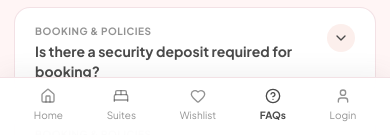
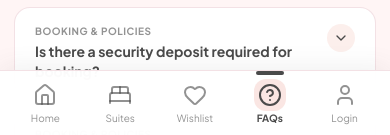
Before and after one commit to Jitendra-2848/Hotel_Management, a React (Create React App) app in the folder client/: page /faqs in a window 390 px wide. Shown: the part 707-842 px from the top of the page. Built offline with nearby package versions, Linux system fonts and the light colour scheme; no server answers.

Commit message:
fix(navigation): improve mobile bottom nav responsiveness and add active indicator strip

```diff
--- a/client/src/components/Header.tsx
+++ b/client/src/components/Header.tsx
@@ -105,62 +105,139 @@ export const Header: React.FC = () => {
         </div>
       </header>
 
-      {/* Truly Fully Fixed Bottom Navigation Bar for Mobile (< md) */}
+      {/* Truly Fully Fixed Bottom Navigation Bar for Mobile (< md) with Active Indicator Strip */}
       <nav
         aria-label="Mobile Navigation"
-        className="md:hidden fixed bottom-0 inset-x-0 z-50 bg-white/95 backdrop-blur-xl border-t border-[#E2B4BD]/40 px-3 sm:px-6 py-1.5 pb-[max(0.65rem,env(safe-area-inset-bottom))] shadow-[0_-4px_24px_rgba(74,74,74,0.08)] flex items-center justify-around w-full"
+        className="md:hidden fixed bottom-0 inset-x-0 z-50 bg-white/95 backdrop-blur-xl border-t border-[#E2B4BD]/40 px-2 sm:px-6 py-1 pb-[max(0.65rem,env(safe-area-inset-bottom))] shadow-[0_-4px_24px_rgba(74,74,74,0.08)] flex items-center justify-around w-full touch-manipulation select-none"
       >
         {/* 1. Home */}
+        {(() => {
+          const isHome = location.pathname === "/";
+          return (
             <Link
               to="/"
-          className={`flex flex-col items-center gap-1 transition py-1 ${location.pathname === "/" ? "text-[#4A4A4A] font-bold" : "text-[#4A4A4A]/60 hover:text-[#4A4A4A]"
+              className={`relative flex-1 min-w-[54px] py-1 flex flex-col items-center justify-center transition-all duration-150 active:scale-95 touch-manipulation ${
+                isHome ? "text-[#4A4A4A] font-bold" : "text-[#4A4A4A]/60 hover:text-[#4A4A4A]"
               }`}
             >
-          <HomeIcon className="w-4 h-4" />
-          <span className="text-[10px]">Home</span>
+              {isHome && (
+                <span className="absolute -top-1 w-7 h-1 bg-[#4A4A4A] rounded-full shadow-xs animate-in fade-in zoom-in-75 duration-200" />
+              )}
+              <div
+                className={`p-1 rounded-xl transition-all duration-200 ${
+                  isHome ? "bg-[#F7D6D0]/60 text-[#4A4A4A]" : "hover:bg-[#FFF5F5]"
+                }`}
+              >
+                <HomeIcon className="w-4.5 h-4.5" />
+              </div>
+              <span className="text-[10px] mt-0.5 leading-none">Home</span>
             </Link>
+          );
+        })()}
 
         {/* 2. Suites */}
+        {(() => {
+          const isSuites = location.pathname === "/rooms" && location.hash !== "#wishlist";
+          return (
             <Link
               to="/rooms"
-          className={`flex flex-col items-center gap-1 transition py-1 ${location.pathname === "/rooms" && location.hash !== "#wishlist"
-            ? "text-[#4A4A4A] font-bold"
-            : "text-[#4A4A4A]/60 hover:text-[#4A4A4A]"
+              className={`relative flex-1 min-w-[54px] py-1 flex flex-col items-center justify-center transition-all duration-150 active:scale-95 touch-manipulation ${
+                isSuites ? "text-[#4A4A4A] font-bold" : "text-[#4A4A4A]/60 hover:text-[#4A4A4A]"
               }`}
             >
-          <BedDouble className="w-4 h-4" />
-          <span className="text-[10px]">Suites</span>
+              {isSuites && (
+                <span className="absolute -top-1 w-7 h-1 bg-[#4A4A4A] rounded-full shadow-xs animate-in fade-in zoom-in-75 duration-200" />
+              )}
+              <div
+                className={`p-1 rounded-xl transition-all duration-200 ${
+                  isSuites ? "bg-[#F7D6D0]/60 text-[#4A4A4A]" : "hover:bg-[#FFF5F5]"
+                }`}
+              >
+                <BedDouble className="w-4.5 h-4.5" />
+              </div>
+              <span className="text-[10px] mt-0.5 leading-none">Suites</span>
             </Link>
+          );
+        })()}
 
         {/* 3. Wishlist */}
+        {(() => {
+          const isWishlist = location.hash === "#wishlist";
+          return (
             <Link
               to="/rooms#wishlist"
-          className={`flex flex-col items-center gap-1 transition py-1 ${location.hash === "#wishlist" ? "text-[#4A4A4A] font-bold" : "text-[#4A4A4A]/60 hover:text-[#4A4A4A]"
+              className={`relative flex-1 min-w-[54px] py-1 flex flex-col items-center justify-center transition-all duration-150 active:scale-95 touch-manipulation ${
+                isWishlist ? "text-[#4A4A4A] font-bold" : "text-[#4A4A4A]/60 hover:text-[#4A4A4A]"
               }`}
             >
-          <Heart className={`w-4 h-4 ${location.hash === "#wishlist" ? "fill-[#E2B4BD] text-[#4A4A4A]" : ""}`} />
-          <span className="text-[10px]">Wishlist</span>
+              {isWishlist && (
+                <span className="absolute -top-1 w-7 h-1 bg-[#4A4A4A] rounded-full shadow-xs animate-in fade-in zoom-in-75 duration-200" />
+              )}
+              <div
+                className={`p-1 rounded-xl transition-all duration-200 ${
+                  isWishlist ? "bg-[#F7D6D0]/60 text-[#4A4A4A]" : "hover:bg-[#FFF5F5]"
+                }`}
+              >
+                <Heart
+                  className={`w-4.5 h-4.5 ${isWishlist ? "fill-[#E2B4BD] text-[#4A4A4A]" : ""}`}
+                />
+              </div>
+              <span className="text-[10px] mt-0.5 leading-none">Wishlist</span>
             </Link>
+          );
+        })()}
 
         {/* 4. FAQs */}
+        {(() => {
+          const isFaqs = location.pathname === "/faqs";
+          return (
             <Link
               to="/faqs"
-          className={`flex flex-col items-center gap-1 transition py-1 ${location.pathname === "/faqs" ? "text-[#4A4A4A] font-bold" : "text-[#4A4A4A]/60 hover:text-[#4A4A4A]"
+              className={`relative flex-1 min-w-[54px] py-1 flex flex-col items-center justify-center transition-all duration-150 active:scale-95 touch-manipulation ${
+                isFaqs ? "text-[#4A4A4A] font-bold" : "text-[#4A4A4A]/60 hover:text-[#4A4A4A]"
               }`}
             >
-          <HelpCircle className="w-4 h-4" />
-          <span className="text-[10px]">FAQs</span>
+              {isFaqs && (
+                <span className="absolute -top-1 w-7 h-1 bg-[#4A4A4A] rounded-full shadow-xs animate-in fade-in zoom-in-75 duration-200" />
+              )}
+              <div
+                className={`p-1 rounded-xl transition-all duration-200 ${
+                  isFaqs ? "bg-[#F7D6D0]/60 text-[#4A4A4A]" : "hover:bg-[#FFF5F5]"
+                }`}
+              >
+                <HelpCircle className="w-4.5 h-4.5" />
+              </div>
+              <span className="text-[10px] mt-0.5 leading-none">FAQs</span>
             </Link>
+          );
+        })()}
 
         {/* 5. Account / Sign In */}
+        {(() => {
+          const isProfileOrLogin = location.pathname === "/profile" || location.pathname === "/login";
+          return (
             <Link
               to={isAuthenticated ? "/profile" : "/login"}
-          className={`flex flex-col items-center gap-1 transition py-1 ${location.pathname === "/profile" || location.pathname === "/login" ? "text-[#4A4A4A] font-bold" : "text-[#4A4A4A]/60 hover:text-[#4A4A4A]"
+              className={`relative flex-1 min-w-[54px] py-1 flex flex-col items-center justify-center transition-all duration-150 active:scale-95 touch-manipulation ${
+                isProfileOrLogin ? "text-[#4A4A4A] font-bold" : "text-[#4A4A4A]/60 hover:text-[#4A4A4A]"
               }`}
             >
-          <UserIcon className="w-4 h-4" />
-          <span className="text-[10px]">{isAuthenticated ? "Profile" : "Login"}</span>
+              {isProfileOrLogin && (
+                <span className="absolute -top-1 w-7 h-1 bg-[#4A4A4A] rounded-full shadow-xs animate-in fade-in zoom-in-75 duration-200" />
+              )}
+              <div
+                className={`p-1 rounded-xl transition-all duration-200 ${
+                  isProfileOrLogin ? "bg-[#F7D6D0]/60 text-[#4A4A4A]" : "hover:bg-[#FFF5F5]"
+                }`}
+              >
+                <UserIcon className="w-4.5 h-4.5" />
+              </div>
+              <span className="text-[10px] mt-0.5 leading-none">
+                {isAuthenticated ? "Profile" : "Login"}
+              </span>
             </Link>
+          );
+        })()}
       </nav>
     </>
   );
```
Lines whose indentation alone changed are shown as unchanged.
